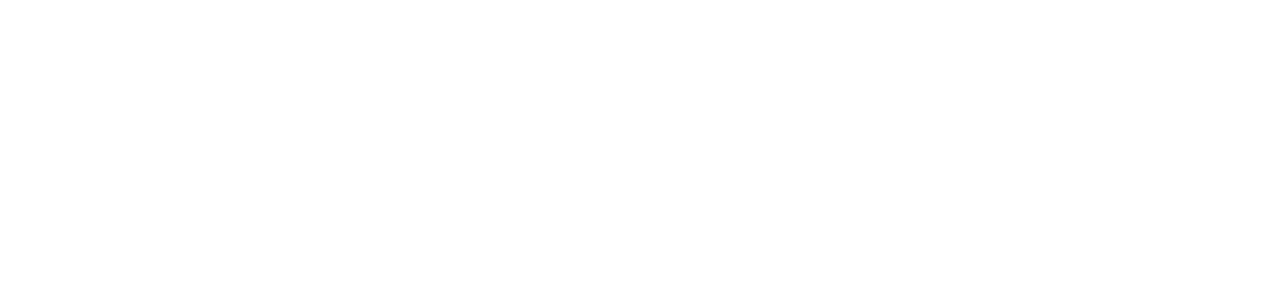
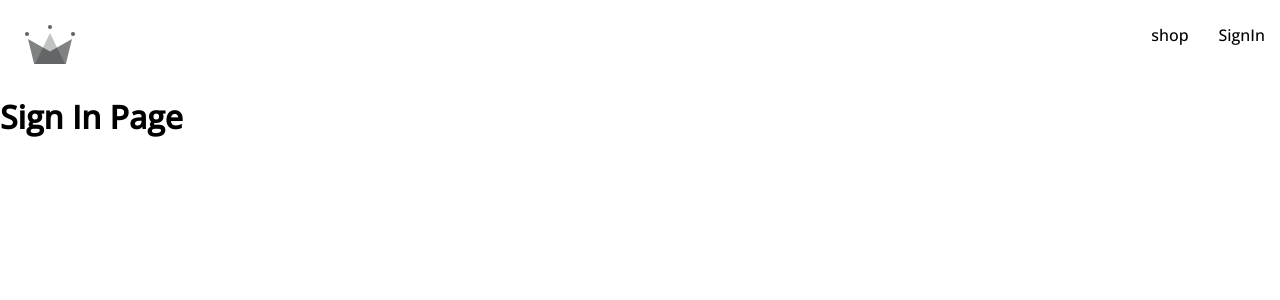
Before and after one commit to azez-alhoot/crwn-clothing, a React (Create React App) app: page /sign-in in a window 1280 px wide. Before the commit this address had no page. Shown: the top 300 px of the page. Built offline with nearby package versions, Linux system fonts and the light colour scheme.

Commit message:
add signIn page

```diff
--- a/src/App.js
+++ b/src/App.js
@@ -1,5 +1,6 @@
 import Home from "./routes/home/home.component";
 import Navigation from "./routes/navigation/navigation.component";
+import SignIn from "./routes/sign-in/sign-in.component";
 import { Routes, Route } from "react-router-dom";
 
 
@@ -9,6 +10,7 @@
     <Routes>
       <Route path="/" element={<Navigation />}>
         <Route index element={<Home />}/>
+        <Route path="sign-in" element={<SignIn />}/>
       </Route>
     </Routes>
   );
--- a/src/routes/navigation/navigation.component.jsx
+++ b/src/routes/navigation/navigation.component.jsx
@@ -14,6 +14,9 @@
           <Link className="nav-link" to="/shop">
             shop
           </Link>
+          <Link className="nav-link" to="/sign-in">
+            SignIn
+          </Link>
         </div>
       </div>
       <Outlet />
--- /dev/null
+++ b/src/routes/sign-in/sign-in.component.jsx
@@ -0,0 +1,8 @@
+
+const SignIn = () => {
+    return(
+        <h1>Sign In Page</h1>
+    )
+}
+
+export default SignIn;
```
